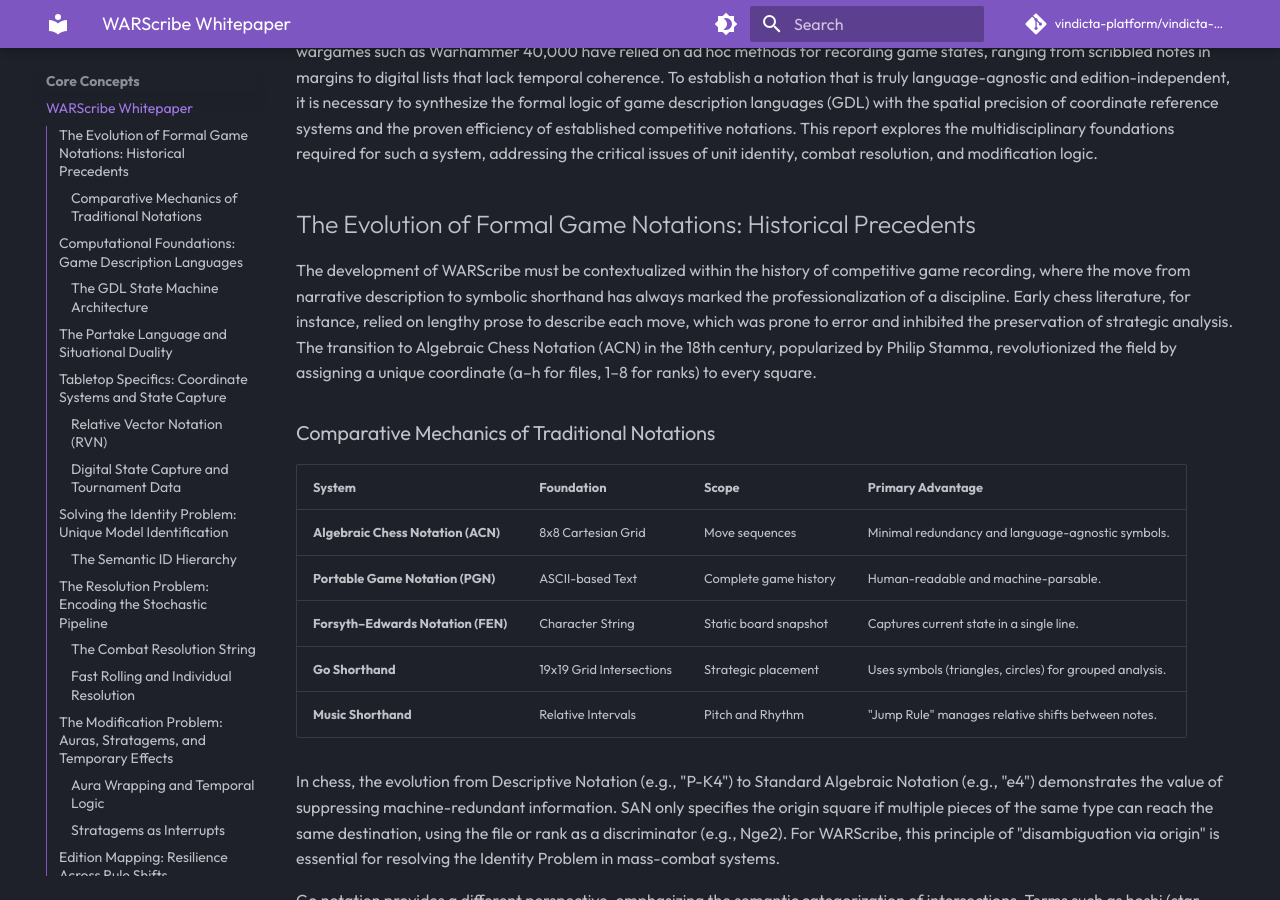
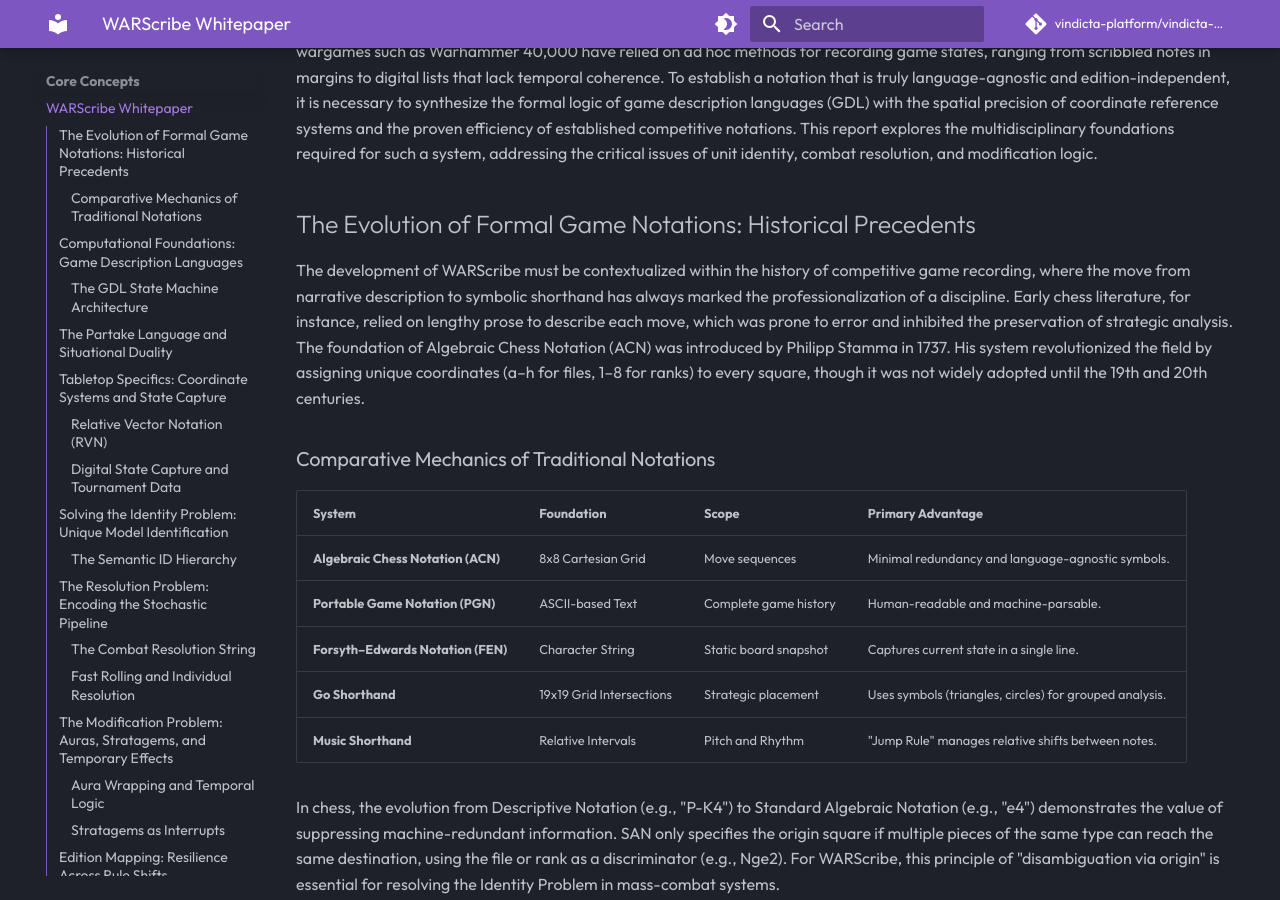
Before and after one commit to vindicta-platform/vindicta-foundation, an MkDocs documentation site: the page built from docs/concepts/warscribe-whitepaper.md, in a window 1280 px wide and 900 px high, scrolled down 323 px. Built offline with MkDocs 1.6.1 and Material for MkDocs 9.7.7, drawn with Linux system fonts in a browser that asks for light colours; comment, search, counter and statistics services are not loaded.

Commit message:
docs(concepts): fix spelling and historical details of Philipp Stamma

```diff
--- a/docs/concepts/warscribe-whitepaper.md
+++ b/docs/concepts/warscribe-whitepaper.md
@@ -4,7 +4,7 @@ The creation of a universal, rigorous wargaming notation system, designated here
 
 ## The Evolution of Formal Game Notations: Historical Precedents
 
-The development of WARScribe must be contextualized within the history of competitive game recording, where the move from narrative description to symbolic shorthand has always marked the professionalization of a discipline. Early chess literature, for instance, relied on lengthy prose to describe each move, which was prone to error and inhibited the preservation of strategic analysis. The transition to Algebraic Chess Notation (ACN) in the 18th century, popularized by Philip Stamma, revolutionized the field by assigning a unique coordinate (a–h for files, 1–8 for ranks) to every square.
+The development of WARScribe must be contextualized within the history of competitive game recording, where the move from narrative description to symbolic shorthand has always marked the professionalization of a discipline. Early chess literature, for instance, relied on lengthy prose to describe each move, which was prone to error and inhibited the preservation of strategic analysis. The foundation of Algebraic Chess Notation (ACN) was introduced by Philipp Stamma in 1737. His system revolutionized the field by assigning unique coordinates (a–h for files, 1–8 for ranks) to every square, though it was not widely adopted until the 19th and 20th centuries.
 
 ### Comparative Mechanics of Traditional Notations
 
```
